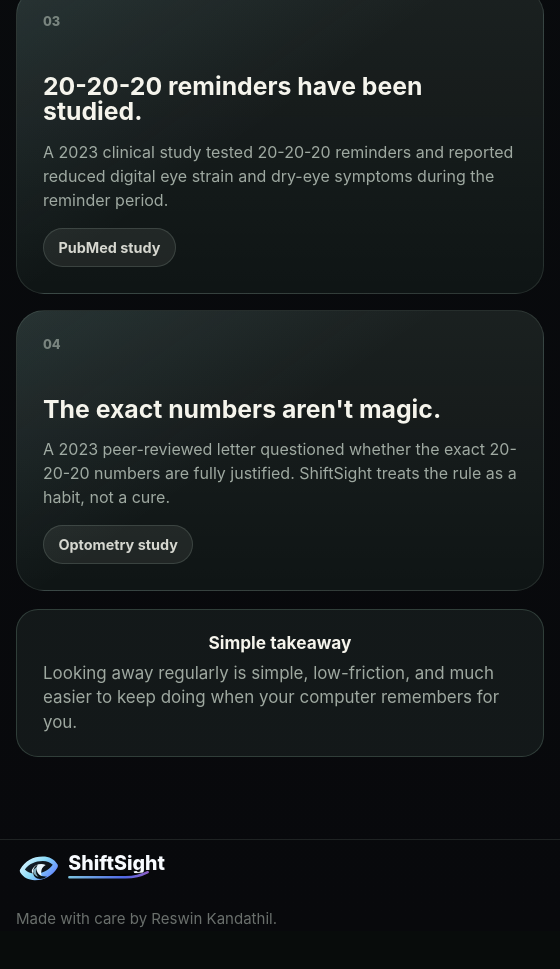
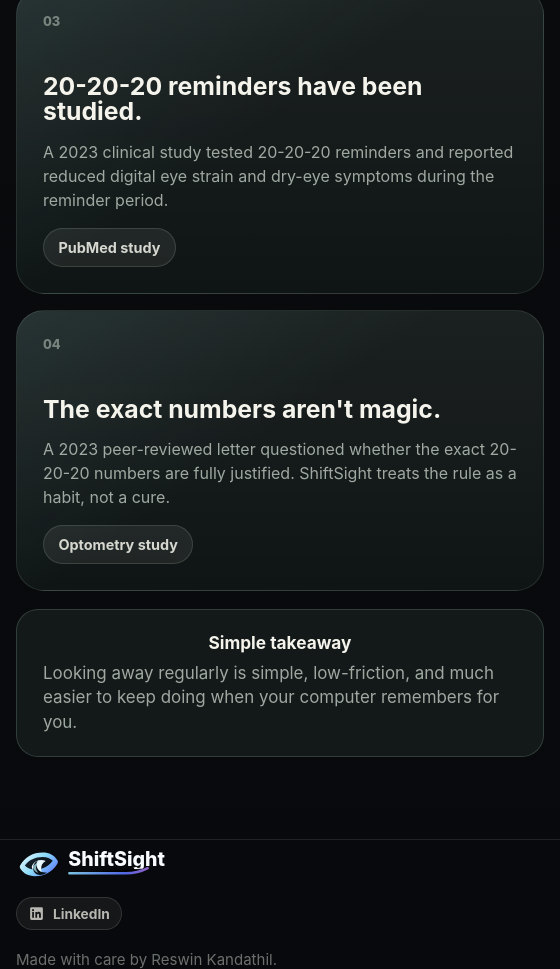
Before and after one commit to reswinkandathil/shiftsight, an Electron app: page website/index.html in a window 560 px wide. Shown: the part 7656-8625 px from the top of the page. Before the commit the page ends 8587 px from the top, so only its background shows below. Drawn offline with Linux system fonts and the light colour scheme.

Commit message:
Add LinkedIn link to website footer

```diff
--- a/website/index.html
+++ b/website/index.html
@@ -300,7 +300,23 @@
     </main>
 
     <footer class="site-footer">
-      <img src="./assets/brand-logo.svg" alt="ShiftSight" />
+      <div class="footer-brand">
+        <img src="./assets/brand-logo.svg" alt="ShiftSight" />
+        <a
+          class="linkedin-link"
+          href="https://www.linkedin.com/in/reswinkandathil/"
+          target="_blank"
+          rel="noreferrer"
+          aria-label="Reswin Kandathil on LinkedIn"
+        >
+          <svg viewBox="0 0 24 24" aria-hidden="true">
+            <path
+              d="M19 3H5a2 2 0 0 0-2 2v14a2 2 0 0 0 2 2h14a2 2 0 0 0 2-2V5a2 2 0 0 0-2-2ZM8.4 18H5.9V9.8h2.5V18ZM7.1 8.7a1.45 1.45 0 1 1 0-2.9 1.45 1.45 0 0 1 0 2.9ZM18.1 18h-2.5v-4c0-1-.3-1.7-1.3-1.7-.7 0-1.1.5-1.3.9-.1.2-.1.4-.1.6V18h-2.5V9.8h2.4v1.1c.3-.5 1-1.3 2.4-1.3 1.8 0 3 1.1 3 3.6V18Z"
+            />
+          </svg>
+          <span>LinkedIn</span>
+        </a>
+      </div>
       <span>Made with care by Reswin Kandathil.</span>
     </footer>
   </body>
--- a/website/styles.css
+++ b/website/styles.css
@@ -898,9 +898,47 @@ h1 {
   font-size: 0.94rem;
 }
 
-.site-footer img {
+.footer-brand {
+  display: flex;
+  align-items: center;
+  gap: 18px;
+}
+
+.footer-brand img {
   width: 172px;
   height: auto;
+}
+
+.linkedin-link {
+  display: inline-flex;
+  align-items: center;
+  gap: 8px;
+  border: 1px solid rgba(219, 240, 226, 0.14);
+  border-radius: 999px;
+  background: rgba(245, 244, 236, 0.06);
+  color: rgba(245, 244, 236, 0.72);
+  font-size: 0.86rem;
+  font-weight: 680;
+  padding: 0.44rem 0.68rem;
+  text-decoration: none;
+  transition:
+    border-color 160ms ease,
+    background 160ms ease,
+    color 160ms ease,
+    transform 160ms ease;
+}
+
+.linkedin-link svg {
+  width: 17px;
+  height: 17px;
+  fill: currentColor;
+}
+
+.linkedin-link:hover {
+  border-color: rgba(151, 224, 224, 0.36);
+  background: rgba(151, 224, 224, 0.1);
+  color: var(--text);
+  transform: translateY(-1px);
 }
 
 @media (max-width: 900px) {
@@ -1166,4 +1204,10 @@ h1 {
     flex-direction: column;
     justify-content: center;
   }
+
+  .footer-brand {
+    align-items: flex-start;
+    flex-direction: column;
+    gap: 12px;
+  }
 }
```
